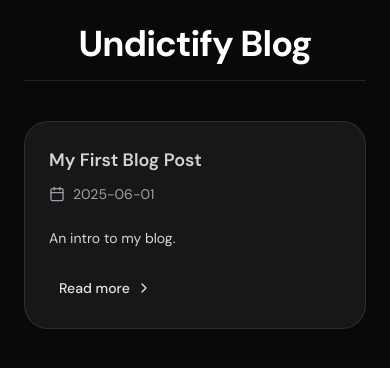
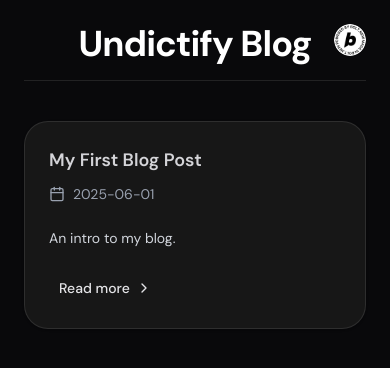
Before and after one commit to loeclos/undictify, a Next.js app: page /blog in a window 390 px wide. Shown: the top 368 px of the page. Built offline with nearby package versions, Linux system fonts and the light colour scheme.

Commit message:
Add Bolt logo to blog pages

```diff
--- a/src/app/blog/[slug]/page.tsx
+++ b/src/app/blog/[slug]/page.tsx
@@ -1,5 +1,7 @@
 // app/blog/[slug]/page.tsx
 import { getPostContent, getPostSlugs } from '@/lib/posts';
+import Image from 'next/image';
+import Link from 'next/link';
 import { notFound } from 'next/navigation';
 import type { Metadata } from 'next';
 import { Separator } from '@/components/ui/separator';
@@ -27,7 +29,25 @@ export default async function BlogPostPage({ params }: Props) {
   if (!frontmatter) return notFound();
 
   return (
-    <main className="font-serif flex justify-center px-4 py-12">
+    <main className="font-serif flex justify-center px-4 py-12 relative">
+      {/* Bolt Logo */}
+      <div className="fixed top-6 right-6 z-50">
+        <Link
+          href="https://bolt.new"
+          target="_blank"
+          rel="noopener noreferrer"
+          className="flex items-center gap-2 hover:opacity-80 transition-opacity duration-200"
+        >
+          <Image
+            src="/white_circle_360x360.png"
+            alt="Powered by Bolt"
+            width={32}
+            height={32}
+            className="rounded-full"
+          />
+        </Link>
+      </div>
+
       <article className="w-full max-w-3xl space-y-6">
         {/* Header */}
         <header className="space-y-2">
--- a/src/app/blog/page.tsx
+++ b/src/app/blog/page.tsx
@@ -1,5 +1,6 @@
 // app/blog/page.tsx
 import Link from 'next/link';
+import Image from 'next/image';
 import { getAllPosts } from '@/lib/posts';
 
 import { Card, CardContent, CardFooter, CardHeader, CardTitle, CardDescription } from '@/components/ui/card';
@@ -11,7 +12,25 @@ export default function BlogIndexPage() {
   const posts = getAllPosts();
 
   return (
-    <main className="font-serif max-w-3xl mx-auto p-6 sm:p-8">
+    <main className="font-serif max-w-3xl mx-auto p-6 sm:p-8 relative">
+      {/* Bolt Logo */}
+      <div className="fixed top-6 right-6 z-50">
+        <Link
+          href="https://bolt.new"
+          target="_blank"
+          rel="noopener noreferrer"
+          className="flex items-center gap-2 hover:opacity-80 transition-opacity duration-200"
+        >
+          <Image
+            src="/white_circle_360x360.png"
+            alt="Powered by Bolt"
+            width={32}
+            height={32}
+            className="rounded-full"
+          />
+        </Link>
+      </div>
+
       <header className="mb-10 text-center">
         <h1 className="text-4xl font-extrabold tracking-tight text-gray-900 dark:text-white">
           Undictify Blog
```
